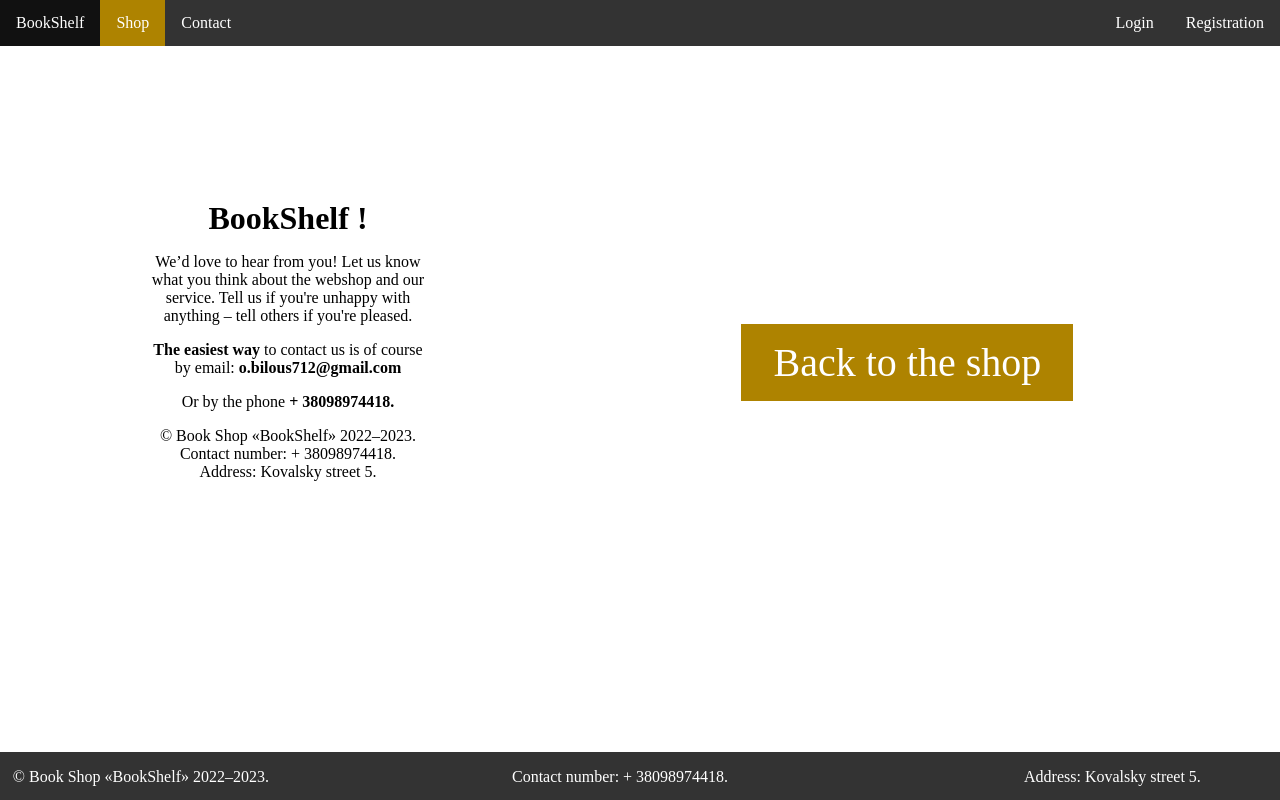
After one commit to OleksandrBilous/Book-shop, a Flask app: page /contact in a window 1280 px wide. The commit adds this page. Run offline with Flask 2, Linux system fonts and the light colour scheme.

Commit message:
Final commit

```diff
--- a/app.py
+++ b/app.py
@@ -1,9 +1,8 @@
 from dataclasses import dataclass
-import typing as t
-
+from cloudipsp import Api, Checkout
 from flask import Flask, render_template, redirect, url_for, request, flash
 from flask_sqlalchemy import SQLAlchemy
-from flask_login import UserMixin, LoginManager, login_user, login_required, logout_user, login_manager
+from flask_login import UserMixin, LoginManager, login_user, login_required, logout_user
 from flask_migrate import Migrate
 from werkzeug.security import check_password_hash, generate_password_hash
 
@@ -18,8 +17,11 @@ manager = LoginManager(app)
 @dataclass
 class BookView:
     name: str
+    description: str
+    author: str
     image_link: str
     price: int
+    url: str = ''
 
 
 class Book (db.Model):
@@ -45,7 +47,7 @@ class Order (db.Model):
 
 @manager.user_loader
 def load_user(user_id):
-    return person.query.get(user_id)
+    return person.query.get(int(user_id))
 
 
 @app.route("/", methods = ["GET","POST"])
@@ -55,15 +57,17 @@ def main_page():
     for kniga in knigs:
         book_views.append(BookView(
             name=f'{kniga.name[:10]}...' if len(kniga.name) > 10 else kniga.name,
+            description="",
+            author="",
             image_link=kniga.image_link,
             price=kniga.price,
+            url=url_for('book_page', id=kniga.id),
         ))
     return render_template('index.html', kniga=book_views)
 
 
 
 @app.route("/shop", methods = ["GET","POST"])
-@login_required
 def shop():
 
     knigs = Book.query.limit(6).all()
@@ -71,10 +75,35 @@ def shop():
     for kniga in knigs:
         book_views.append(BookView(
             name=f'{kniga.name[:10]}...' if len(kniga.name) > 10 else kniga.name,
+            description="",
+            author="",
             image_link=kniga.image_link,
             price=kniga.price,
+            url=url_for('book_page', id=kniga.id),
         ))
+
     return render_template('shop.html', kniga=book_views)
+
+@app.route("/books/<int:id>",  methods = ["GET", "POST"])
+def book_page(id):
+    kniga = Book.query.filter_by(id = id).first()
+
+    return render_template("book_page.html", kniga=kniga)
+
+@app.route("/payment/<int:id>",  methods = ["GET", "POST"])
+@login_required
+def pay(id):
+    kniga = Book.query.filter_by(id = id).first()
+
+    api = Api(merchant_id=1396424,
+          secret_key='test')
+    checkout = Checkout(api=api)
+    data = {
+        "currency": "USD",
+        "amount": str(kniga.price) +"00"
+    }
+    url = checkout.url(data).get('checkout_url')
+    return redirect(url)
 
 
 @app.route("/login", methods = ["GET","POST"])
@@ -86,10 +115,13 @@ def login_page():
         user = person.query.filter_by(phone_number=phone_number).first()
         if user and check_password_hash(user.password, password):
             login_user(user)
-            return redirect(url_for('shop'))
+
+            next_page = request.args.get('next')
+            redirect(next_page)
         else:
             flash('Login or password is not correct')
-
+    else:
+        flash('Please fill the fields')
     return render_template('login.html')
 
 @app.route("/register", methods = ["GET","POST"])
@@ -120,7 +152,8 @@ def register():
 @login_required
 def logout():
     logout_user()
-    return redirect(url_for('login_page'))
+    return redirect(url_for('main_page'))
+
 
 @app.after_request
 def redirect_to_signin(response):
@@ -129,5 +162,11 @@ def redirect_to_signin(response):
 
     return response
 
+@app.route("/contact")
+def contact():
+    return render_template('contact.html')
+
+
+
 if __name__ == '__main__':
     app.run(debug=True)
--- a/static/styles/main.css
+++ b/static/styles/main.css
@@ -24,6 +24,7 @@
 .barr {
     float: right;
 }
+
 
 li a {
     display: block;
@@ -93,6 +94,22 @@ li a:hover:not(.active) {
     width: 28%;
     margin: auto;
 }
+
+.main_button2 {
+    background-color: #ae8300;
+    border: none;
+    color: white;
+    padding: 15px 32px;
+    text-align: center;
+    text-decoration: none;
+    display: inline-block;
+    font-size: 40px;
+    margin: 4px 2px;
+    cursor: pointer;
+    position: absolute;
+    top: 40%;
+    right: 16%;
+  }
 
 .container{
     display: flex;
@@ -200,3 +217,72 @@ input[type=text], input[type=password] {
     font-size: 200%;
     color: #ae8300;
 }
+
+
+.contact{
+    position: absolute;
+    top: 25%;
+    left: 10%;
+    text-align: center;
+    width: 25%;
+}
+
+span{
+    font-weight:600;
+}
+
+.main_p{
+    margin: 5%;
+}
+
+.helooo{
+    text-align: center;
+
+    font-size: 1000%;
+}
+
+.book_page_main{
+    position: absolute;
+    top: 13%;
+    left: 10%;
+    text-align: center;
+    width: 20%;
+    border:  solid black;
+    border-radius: auto;
+}
+
+.picture{
+    width: 100%;
+}
+
+.book_price2{
+    font-size: 200%;
+    font-weight:500;
+}
+
+.info_block{
+    position: absolute;
+    top: 15%;
+    right: 17%;
+    text-align: center;
+    width: 40%;
+    font-size: 150%;
+}
+
+.Book_name{
+    font-size: 200%;
+}
+
+.main_button3{
+    font-size: 200%;
+    background-color: #ae8300;
+    border: none;
+    color: white;
+    padding: 15px;
+    text-align: center;
+    text-decoration: none;
+    cursor: pointer;
+    display: block;
+    width: 80%;
+    margin: auto;
+}
--- a/templates/base.html
+++ b/templates/base.html
@@ -8,34 +8,27 @@
       content="width=device-width, initial-scale=1, shrink-to-fit=no"
     />
 
-    <link rel="stylesheet" href="static/styles/main.css">
+    <link rel="stylesheet" href="/static/styles/main.css">
     <title>Home page</title>
 </head>
 <body>
 
     <div class="page">
-        {% if boolen == True%}
+        {% if current_user.is_authenticated %}
             <ul class="top">
                 <li class="bar"><a href="{{url_for('main_page')}}">BookShelf</a></li> <!-- Image-->
                 <li class="bar"><a class="active" href="{{url_for('shop')}}">Shop</a></li>
-                <li class="bar"><a href="#">Contact</a></li>
-                <li class="bar"><a href="#">About us</a></li>
-                <li class="barr"><a href="{{url_for('register')}}">Registration</a></li>
-                <li class="barr"><a href="{{url_for('login_page')}}">Login</a></li>
-                <li class="barr"><a href="#">Bucket</a></li>
+                <li class="bar"><a href="{{url_for('contact')}}">Contact</a></li>
                 <li class="barr"><a href="{{url_for('logout')}}">logout</a></li>
-                <li class="barr"><a href="{{url_for('logout')}}">111111111111111111</a></li>
+                <li class="barr"><a class="active">Welcome, {{ current_user.name}}</a></li>
             </ul>
         {% else %}
             <ul class="top">
                 <li class="bar"><a href="{{url_for('main_page')}}">BookShelf</a></li> <!-- Image-->
                 <li class="bar"><a class="active" href="{{url_for('shop')}}">Shop</a></li>
-                <li class="bar"><a href="#">Contact</a></li>
-                <li class="bar"><a href="#">About us</a></li>
+                <li class="bar"><a href="{{url_for('contact')}}">Contact</a></li>
                 <li class="barr"><a href="{{url_for('register')}}">Registration</a></li>
                 <li class="barr"><a href="{{url_for('login_page')}}">Login</a></li>
-                <li class="barr"><a href="#">Bucket</a></li>
-                <li class="barr"><a href="{{url_for('logout')}}">logout</a></li>
             </ul>
         {% endif %}
 
--- /dev/null
+++ b/templates/contact.html
@@ -0,0 +1,25 @@
+{% extends "base.html" %}
+
+{% block content %}
+
+<div>
+    <div class="contact">
+        <h1>BookShelf !</h1>
+        <p class="main_p">We’d love to hear from you! Let
+            us know what you think about the webshop and our service. Tell us if you're
+            unhappy with anything – tell others if you're pleased.
+        </p>
+
+        <p class="main_p"> <span> The easiest way </span> to contact us is of course by email:<span> o.bilous712@gmail.com</span>
+        </p>
+        <p class="main_p">Or by the phone <span>+ 38098974418.</span></p>
+        <p>© Book Shop «BookShelf» 2022–2023.</p>
+        <p>Contact number: + 38098974418.</p>
+        <p>Address: Kovalsky street 5.</p>
+    </div>
+
+    <a class="main_button2" href="{{url_for('shop')}}">Back to the shop</a>
+
+</div>
+
+{% endblock%}
```
Also changed, not shown: templates/book_page.html (added, +22 -0 lines), templates/index.html (+9 -3 lines), templates/shop.html (+9 -3 lines).
